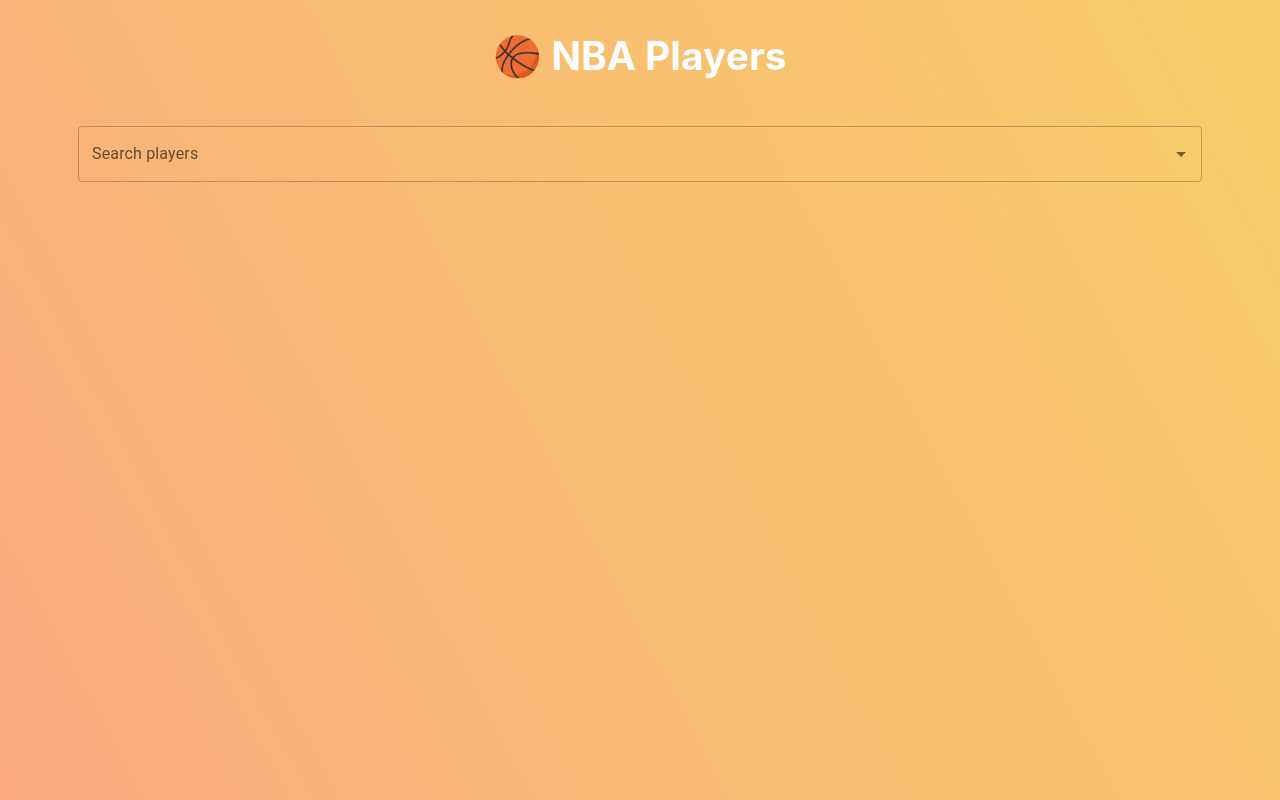
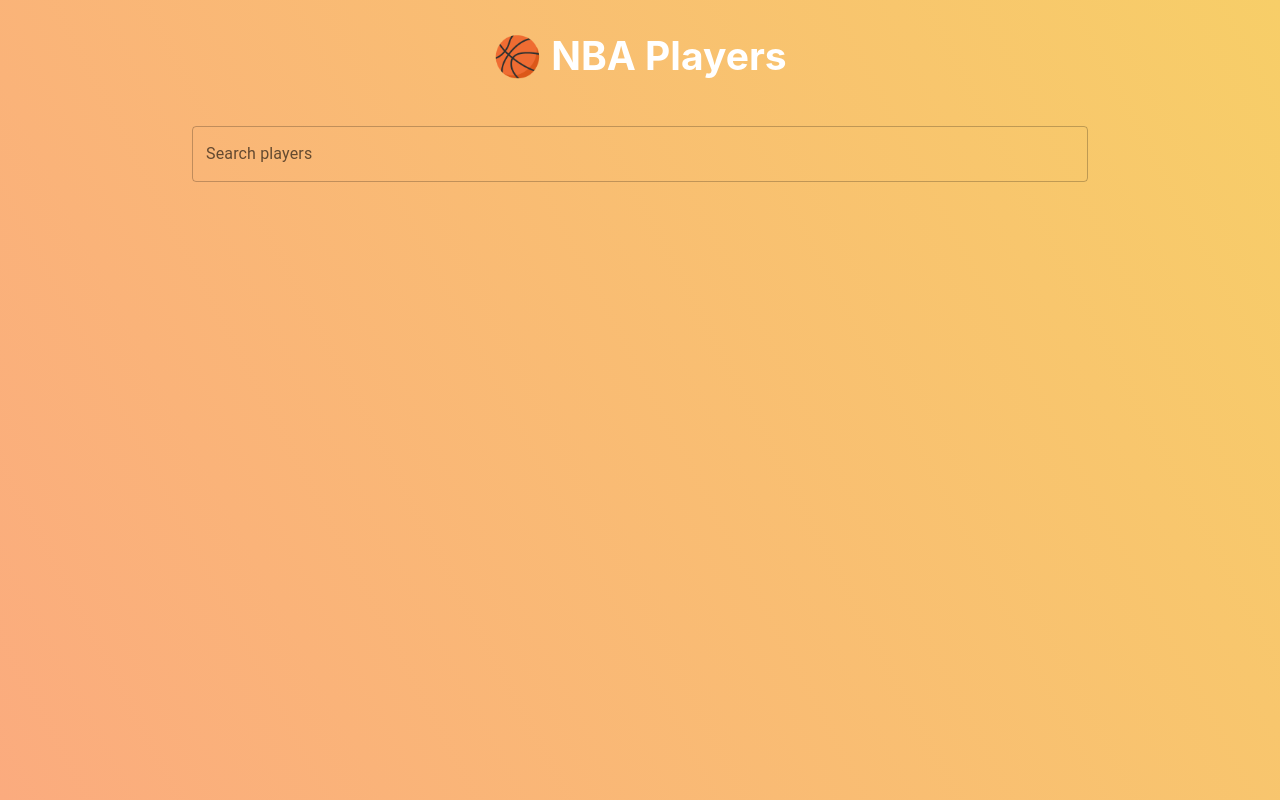
Before and after one commit to OctavianUrsu/react-nbaplayers-client, a React (Create React App) app: page / in a window 1280 px wide. Built offline with nearby package versions, Linux system fonts and the light colour scheme.

Commit message:
Fix Autocomplete

```diff
--- a/package.json
+++ b/package.json
@@ -6,6 +6,7 @@
   "dependencies": {
     "@emotion/react": "^11.7.1",
     "@emotion/styled": "^11.6.0",
+    "@mui/icons-material": "^5.4.2",
     "@mui/material": "^5.4.2",
     "@testing-library/jest-dom": "^5.16.2",
     "@testing-library/react": "^12.1.2",
--- a/public/index.html
+++ b/public/index.html
@@ -24,7 +24,7 @@
       work correctly both with client-side routing and a non-root public URL.
       Learn how to configure a non-root public URL by running `npm run build`.
     -->
-    <title>React App</title>
+    <title>NBA React Client for API</title>
   </head>
   <body>
     <noscript>You need to enable JavaScript to run this app.</noscript>
--- a/src/App.css
+++ b/src/App.css
@@ -17,13 +17,13 @@
 
 .Search-box {
   margin-top: 0.5em;
-  max-width: 700;
+  max-width: 70vw;
   width: 100%;
 }
 
 .Player-card {
   margin-top: 1.5em;
-  max-width: 700;
+  max-width: 70vw;
   width: 100%;
 }
 
@@ -31,5 +31,14 @@
   display: flex;
   flex-direction: row;
   justify-content: space-evenly;
-  margin: 0 3em;
 }
+
+.Player-label .options {
+  display: flex;
+  align-items: center;
+  justify-content: center;
+}
+
+.MuiCardContent-root .css-46bh2p-MuiCardContent-root {
+  padding: 16px;
+}
--- a/src/App.tsx
+++ b/src/App.tsx
@@ -1,13 +1,18 @@
-import React, { useEffect, useState } from 'react';
+import React, { useState } from 'react';
 import './App.css';
 
 import TextField from '@mui/material/TextField';
 import Autocomplete from '@mui/material/Autocomplete';
 import CircularProgress from '@mui/material/CircularProgress';
-
 import Card from '@mui/material/Card';
 import CardContent from '@mui/material/CardContent';
 import Typography from '@mui/material/Typography';
+import IconButton from '@mui/material/IconButton';
+
+import EditIcon from '@mui/icons-material/Edit';
+import DeleteIcon from '@mui/icons-material/Delete';
+
+import { styled } from '@mui/material/styles';
 
 import { debounce } from 'lodash';
 
@@ -18,16 +23,22 @@
   teamId: number;
 }
 
+const CardContentNoPadding = styled(CardContent)(`
+  padding: 16px;
+  &:last-child {
+    padding-bottom: 16px;
+  }
+`);
+
 const BASE_URL =
   process.env.NODE_ENV === 'production' ? process.env.REACT_APP_BASE_URL : '';
 
 function App() {
-  //
-  const [inputValue, setInputValue] = useState<string>('');
+  // State for found players and selected player
   const [players, setPlayers] = useState<Player[]>([]);
   const [player, setPlayer] = useState<Player | null>(null);
 
-  //
+  // Autocomplete states for search results opening and loading
   const [open, setOpen] = useState(false);
   const [isLoading, setIsLoading] = useState(false);
 
@@ -41,8 +52,6 @@
         );
         const players = await response.json();
 
-        console.log('calling api for ', inputValue);
-
         setPlayers(players);
         setIsLoading(false);
       } catch (error) {
@@ -51,44 +60,36 @@
     }, 500)
   ).current;
 
-  // Call the search function on input change
-  const onInputChangeHandler = (e: React.SyntheticEvent) => {
-    const target = e.target as HTMLInputElement;
-
-    if (target.value === undefined || target.value === null) {
-      target.value = '';
-    } else {
-      setInputValue(target.value);
-
-      if (target.value.length > 2) {
-        setOpen(true);
-        debouncedSearch(target.value);
-        console.log('calling debouncer for', target.value);
-      }
+  // Handle Autocomplete input change
+  const handleInputChange = (value: string) => {
+    if (value.length > 2) {
+      debouncedSearch(value);
     }
   };
 
-  // Handle the onClose event
-  const handleOnClose = () => {
-    setOpen(false);
-    setPlayers([]);
-    setInputValue('');
-  };
+  React.useEffect(() => {
+    if (!open) {
+      setPlayers([]);
+    }
+  }, [open]);
 
   const searchBox = (
     <Autocomplete
       id='player-search'
+      forcePopupIcon={false}
       filterOptions={(x) => x}
       open={open}
-      onClose={handleOnClose}
+      onOpen={(e) =>
+        (e.target as HTMLInputElement).value.length > 2 && setOpen(true)
+      }
+      onClose={() => setOpen(false)}
+      options={players}
       getOptionLabel={(player) => player.firstName + ' ' + player.lastName}
-      options={players}
       isOptionEqualToValue={(o, v) => o.playerId === v.playerId}
       loading={isLoading}
-      defaultValue={null}
       value={player}
       onChange={(_, value) => setPlayer(value)}
-      onInputChange={onInputChangeHandler}
+      onInputChange={(_, value) => handleInputChange(value)}
       renderInput={(params) => (
         <TextField
           {...params}
@@ -112,7 +113,7 @@
 
   const PlayerCard = (
     <Card>
-      <CardContent>
+      <CardContentNoPadding>
         <div className='Player-label'>
           <div>
             <label>
@@ -138,8 +139,20 @@
             </label>
             <Typography variant='body1'>{player?.teamId}</Typography>
           </div>
+          <div className='options'>
+            <IconButton aria-label='delete'>
+              <EditIcon />
+            </IconButton>
+            <IconButton
+              color='error'
+              aria-label='delete'
+              style={{ marginLeft: '5px' }}
+            >
+              <DeleteIcon />
+            </IconButton>
+          </div>
         </div>
-      </CardContent>
+      </CardContentNoPadding>
     </Card>
   );
 
```
Also changed, not shown: 1 other file (tests, documents, lock files or other folders).
